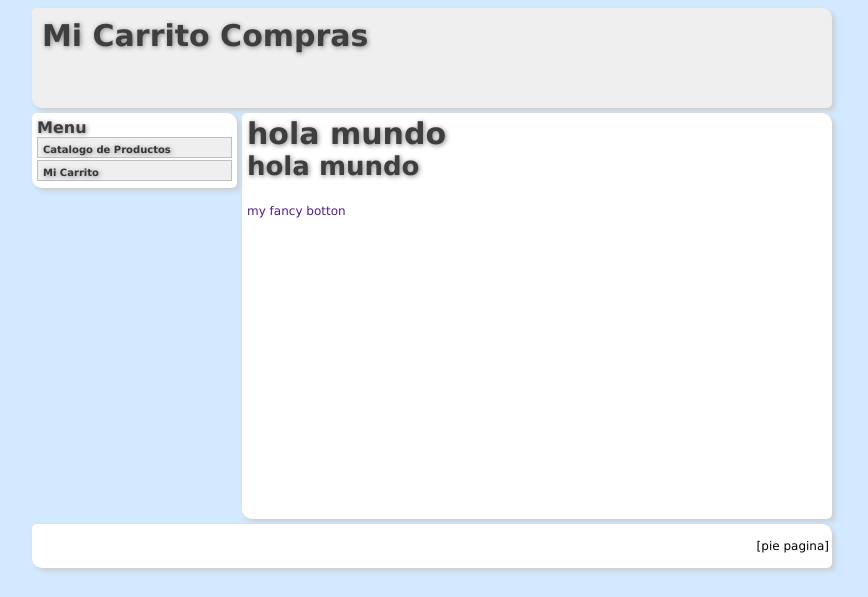
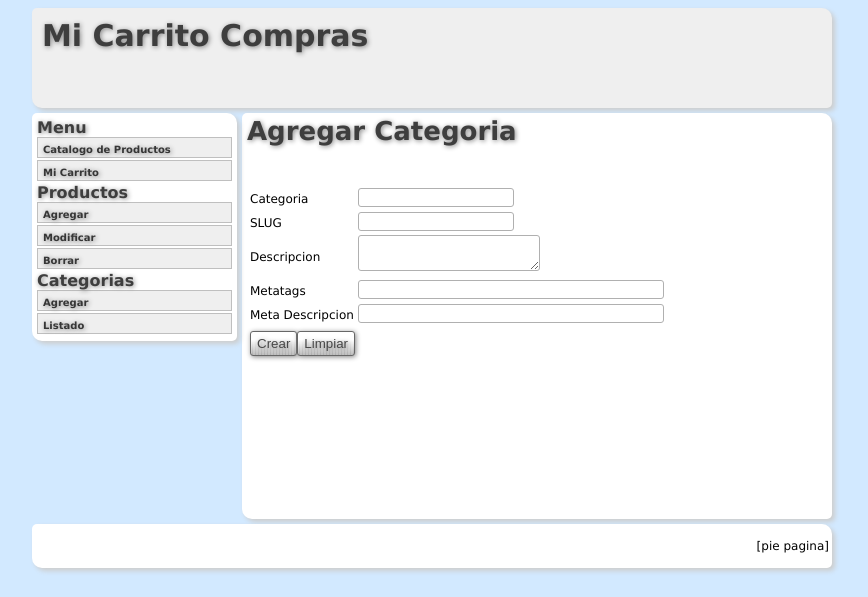
Before and after one commit to l2radamanthys/EComerce, a Django app: page /catalogo/producto/agregar-categoria/ in a window 1280 px wide. Shown: the top 597 px of the page, without its empty margins (208-1076 px from the left). Run offline with Django 3.2, Linux system fonts and the light colour scheme.

Commit message:
solucionado un problema estupido q tenia con las vistas

```diff
--- a/ecomstore/catalogo/views.py
+++ b/ecomstore/catalogo/views.py
@@ -11,24 +11,27 @@ from catalogo.models import Categoria
 
 
 def agregar_categoria(request):
-    if not(request.user.is_authenticated()):
-        plantilla = get_template('usuarios.html')
-    else:
-        plantilla = get_template('admin/nueva-categoria.html')
+    """
+    """
+    plantilla = get_template('admin/nueva-categoria.html')
     dict = {}
-
-    query = int(get_value(request, 'q', '0'))
+    query = int(get_value(request, 'query', '0'))
+    dict['query'] = query
 
     #si se hizo una consulta
     if query:
-        nombre = get_value(request, 'categoria', '')
-        slug = get_value(request, 'slug', '')
-        descripcion = get_value(request, 'descripcion', '')
-        meta_key = get_value(request, 'meta_keywords', '')
-        meta_desc = get_value(request, 'meta_descripcion', '')
+        categoria = Categoria(
+            nombre = get_value(request, 'categoria', ''),
+            slug = get_value(request, 'slug', ''),
+            descripcion = get_value(request, 'descripcion', ''),
+            meta_keywords = get_value(request, 'meta_keywords', ''),
+            meta_descripcion = get_value(request, 'meta_descripcion', ''),
+            is_active = True
+        )
+        categoria.save()
+        dict['mensaje'] = "Categoria Agregada"
+        dict['msj_class'] = "msj_ok"
 
-        categoria = Categoria(nombre, slug, descripcion, meta_key, meta_desc)
-        categoria.save()
 
     contexto = Context(dict)
     html = plantilla.render(contexto)
@@ -36,6 +39,8 @@ def agregar_categoria(request):
 
 
 def listado_categorias(request):
+    """
+    """
     plantilla = get_template('admin/listado-categoria.html')
     dict = {}
     categorias = []
@@ -49,21 +54,55 @@ def listado_categorias(request):
     return HttpResponse(html)
 
 
+def modificar_categoria(request, sluq=""):
+    plantilla = get_template('admin/nuevo-producto.html')
+    dict = {}
+
+    contexto = Context(dict)
+    html = plantilla.render(contexto)
+    return HttpResponse(html)
+
+
 def borrar_categoria(request, sluq=""):
-    pass
+    plantilla = get_template('admin/nuevo-producto.html')
+    dict = {}
+
+    contexto = Context(dict)
+    html = plantilla.render(contexto)
+    return HttpResponse(html)
 
 
 def nuevo_producto(request):
-    pass
+    plantilla = get_template('admin/nuevo-producto.html')
+    dict = {}
+
+    contexto = Context(dict)
+    html = plantilla.render(contexto)
+    return HttpResponse(html)
 
 
 def modificar_producto(request, slug=""):
-    pass
+    plantilla = get_template('admin/nuevo-producto.html')
+    dict = {}
+
+    contexto = Context(dict)
+    html = plantilla.render(contexto)
+    return HttpResponse(html)
 
 
 def producto_info(request, slug=""):
-    pass
+    plantilla = get_template('admin/nuevo-producto.html')
+    dict = {}
+
+    contexto = Context(dict)
+    html = plantilla.render(contexto)
+    return HttpResponse(html)
 
 
 def listar_producto(request, slug="", pag=0):
-    pass
+    plantilla = get_template('admin/nuevo-producto.html')
+    dict = {}
+
+    contexto = Context(dict)
+    html = plantilla.render(contexto)
+    return HttpResponse(html)
--- a/ecomstore/media/estilos/estilo.css
+++ b/ecomstore/media/estilos/estilo.css
@@ -152,7 +152,7 @@ a {
 
 
 .boton {
-    background-image:('/static/imagenes/boton_h.png');
+    background-image: url('../imagenes/boton_a.png');
     background-repeat: x-repeat;
     background-color: #FFF;
     padding: 4px 6px 4px 6px;
@@ -173,30 +173,103 @@ a {
 }
 
 .boton:hover {
-    background-image:('/static/imagenes/boton_a.png');
+    background-image: url('../imagenes/boton_h.png');
     background-color: #D7EBFF;
+
     -webkit-box-shadow: -1px -1px 5px #858585;
     -moz-box-shadow: -1px -1px 5px #858585;
     box-shadow: -1px -1px 5px #858585;
 }
 
+
 .edt .edt_c .edt_m, .edt_g {
-    border:1px solid #B0B0B0;
+
+    border: 1px solid #B0B0B0;
+}
+
+.no_edt {
+    border: 0px;
+}
+
+.edt {
+    border: 1px solid #B0B0B0;
+
+    -webkit-border-radius: 3px;
+    -moz-border-radius: 3px;
+    border-radius: 3px;
 }
 
 .edt_c {
     width: 50px;
+    border: 1px solid #B0B0B0;
+
+    -webkit-border-radius: 3px;
+    -moz-border-radius: 3px;
+    border-radius: 3px;
 }
 
 .edt_m {
     width: 150px;
+    border: 1px solid #B0B0B0;
+
+    -webkit-border-radius: 3px;
+    -moz-border-radius: 3px;
+    border-radius: 3px;
 }
 
 .edt_g {
     width: 300px;
+    border: 1px solid #B0B0B0;
+
+    -webkit-border-radius: 3px;
+    -moz-border-radius: 3px;
+    border-radius: 3px;
 }
 
 .field {
     background-color: #E5E5E5;
     font-size: 12px;
 }
+
+
+.msj_error {
+    background-image: url('../imagenes/symbol_delete.png');
+    background-repeat: no-repeat;
+    background-position: left;
+    height: 48px;
+    text-align:center;
+    background-color: #ECEFF2;
+    color: #000; /*FFFFFF;*/
+    width: 300px;
+    padding-top: 2px;
+    padding-bottom: 2px;
+    padding-left: 50px;
+    border: 1px solid #F76A0D;
+
+    -moz-border-left-radius: 5px;
+    -webkit-border-radius: 5px;
+    behavior:url(border-radius.htc);
+}
+
+
+.msj_ok{
+    background-image: url('../imagenes/symbol_check.png');
+    background-repeat: no-repeat;
+    background-position: left;
+    height: 48px;
+    text-align: center;
+    background-color: #ECEFF2;
+    color: #000;
+    width: 300px;
+    padding-top: 2px;
+    padding-bottom: 2px;
+    padding-left: 50px;
+    border: 1px solid #48A4FF;
+
+    margin-top: 5px;
+    margin-bottom: 5px;
+
+    -moz-border-left-radius: 5px;
+    -webkit-border-radius: 5px;
+    behavior:url(border-radius.htc);
+}
--- a/ecomstore/settings.py
+++ b/ecomstore/settings.py
@@ -75,7 +75,7 @@ TEMPLATE_LOADERS = (
 MIDDLEWARE_CLASSES = (
     'django.middleware.common.CommonMiddleware',
     'django.contrib.sessions.middleware.SessionMiddleware',
-    'django.middleware.csrf.CsrfViewMiddleware',
+    #'django.middleware.csrf.CsrfViewMiddleware',
     'django.contrib.auth.middleware.AuthenticationMiddleware',
     'django.contrib.messages.middleware.MessageMiddleware',
 )
--- a/ecomstore/templates/admin/admin.html
+++ b/ecomstore/templates/admin/admin.html
@@ -13,7 +13,7 @@
 
     <h3>Productos</h3>
     <ul>
-        <li><a href=''>Agregar</a></li>
+        <li><a href='/catalogo/producto/nuevo/'>Agregar</a></li>
         <li><a href=''>Modificar</a></li>
         <li><a href=''>Borrar</a></li>
     </ul>
--- a/ecomstore/templates/admin/nueva-categoria.html
+++ b/ecomstore/templates/admin/nueva-categoria.html
@@ -5,15 +5,22 @@
 
     <br />
     <br />
-    <form action="#" method="post"  >
+    <form action="/catalogo/producto/agregar-categoria/" method="post">
     <table>
         <tr><td><label>Categoria</label></td><td><input name="categoria" class="edt_m" type="text"  /></td></tr>
         <tr><td><label>SLUG</label></td><td><input name="slug" class="edt_m" type="text"  /></td></tr>
         <tr><td><label>Descripcion</label></td><td><textarea name="descripcion" type="textarea" class="edt"  ></textarea></td></tr>
         <tr><td><label>Metatags</label></td><td><input name="meta_keywords" class="edt_g" type="text"  /></td></tr>
         <tr><td><label>Meta Descripcion</label></td><td><input name="meta_descripcion" class="edt_g" type="text"  /></td></tr>
-        <tr><td colspan="2"><input type="hidden" value="0" name="q"  /></td></tr>
+        <tr><td colspan="2"><input type="hidden" value="1" name="query"  /></td></tr>
         <tr><td colspan="2"><input type="submit" value="Crear" class="boton" /><input type="reset" value="Limpiar" class="boton" /></td></tr>
     </table>
     </form>
+
+    {% if query %}
+        <div class='{{ msj_class }}'>
+            <p>{{ mensaje }}</p>
+        </div>
+    {% endif %}
+
 {% endblock %}
--- a/ecomstore/utils.py
+++ b/ecomstore/utils.py
@@ -14,7 +14,7 @@ def generar_carrito_id():
     carrito_id_len = 50
     key = ""
     for i in range(carrito_id_len):
-        key +=caracteres[randint(0, len(caracteres)-1)]
+        key += caracteres[randint(0, len(caracteres)-1)]
     return key
 
 
--- a/ecomstore/views.py
+++ b/ecomstore/views.py
@@ -7,7 +7,7 @@ from django.template import Context
 
 
 def index(request):
-    if not(request.user.is_authenticated()):
+    if request.user.is_authenticated():
         plantilla = get_template('usuarios.html')
     else:
         plantilla = get_template('admin/admin.html')
```
Also changed, not shown: ecomstore/catalogo/models.py (+4 -4 lines), ecomstore/templates/admin/nuevo-producto.html (+36 -0 lines), ecomstore/media/imagenes/symbol_check.png (added), ecomstore/media/imagenes/symbol_delete.png (added), ecomstore/media/imagenes/symbol_exclamation.png (added), 5 other files.
